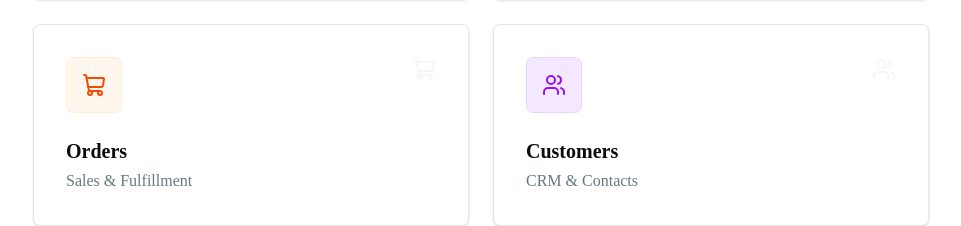
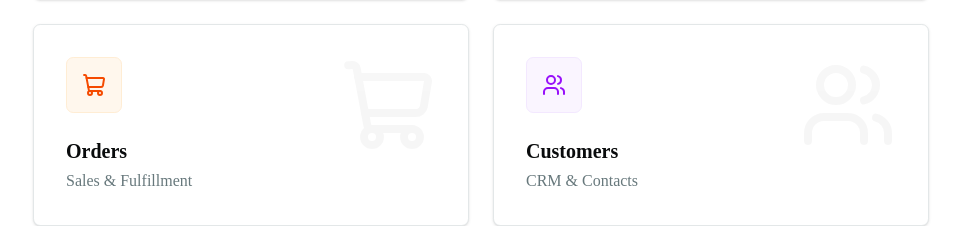
Before and after one commit to Melomakala/melo-erplite-nextjs, a Next.js app: page / in a window 1280 px wide. Shown: the part 418-644 px from the top of the page, without its empty margins (159-1120 px from the left). Built offline with nearby package versions, Linux system fonts and the light colour scheme.

Commit message:
fix const-modules

```diff
--- a/src/app/(main)/_components/nav-sidebar.tsx
+++ b/src/app/(main)/_components/nav-sidebar.tsx
@@ -4,43 +4,15 @@ import Link from "next/link"
 import { usePathname } from "next/navigation"
 import { cn } from "@/lib/utils"
 import {
-  LayoutDashboard,
-  ShoppingCart,
-  Users,
-  Package,
-  Settings,
   LogOut,
   ChevronLeft,
   ChevronRight,
   LayoutGrid,
-  Home
+
 } from "lucide-react"
 import { useState } from "react"
 import { ThemeToggle } from "@/components/theme-toggle"
-
-
-const navItems = [
-  {
-    title: "Dashboard",
-    href: "/dashboard",
-    icon: LayoutDashboard,
-  },
-  {
-    title: "Orders",
-    href: "/orders",
-    icon: ShoppingCart,
-  },
-  {
-    title: "Customers",
-    href: "/customers",
-    icon: Users,
-  },
-  {
-    title: "Products",
-    href: "/products",
-    icon: Package,
-  },
-]
+import { navItems } from "@/constants/modules"
 
 export function NavSidebar() {
   const pathname = usePathname()
--- a/src/app/page.tsx
+++ b/src/app/page.tsx
@@ -1,52 +1,17 @@
 import Link from "next/link";
 import { Button } from "@/components/ui/button";
 import {
-  LayoutDashboard,
-  Package,
-  ShoppingCart,
-  Users,
-  Settings,
   ShieldCheck,
   Clock,
-  LogOut
+  LogOut,
+  Settings,
 } from "lucide-react";
 import { ThemeToggle } from "@/components/theme-toggle";
-
+import { modules } from "@/constants/modules";
 
 export default function Home() {
   const currentHour = new Date().getHours();
   const greeting = currentHour < 12 ? "Good Morning" : currentHour < 18 ? "Good Afternoon" : "Good Evening";
-
-  const modules = [
-    {
-      title: "Dashboard",
-      description: "Overview & Analytics",
-      icon: <LayoutDashboard className="w-6 h-6" />,
-      href: "/dashboard",
-      color: "bg-blue-50 text-blue-600 border-blue-100",
-    },
-    {
-      title: "Products",
-      description: "Inventory Management",
-      icon: <Package className="w-6 h-6" />,
-      href: "/products",
-      color: "bg-emerald-50 text-emerald-600 border-emerald-100",
-    },
-    {
-      title: "Orders",
-      description: "Sales & Fulfillment",
-      icon: <ShoppingCart className="w-6 h-6" />,
-      href: "/orders",
-      color: "bg-orange-50 text-orange-600 border-orange-100",
-    },
-    {
-      title: "Customers",
-      description: "CRM & Contacts",
-      icon: <Users className="w-6 h-6" />,
-      href: "/customers",
-      color: "bg-purple-100 dark:bg-purple-900/30 text-purple-600 dark:text-purple-400 border-purple-200 dark:border-purple-800",
-    },
-  ];
 
   return (
     <div className="flex flex-col items-center justify-center min-h-screen bg-background p-6 font-sans">
@@ -87,22 +52,25 @@ export default function Home() {
 
         {/* Module Grid */}
         <div className="grid grid-cols-1 sm:grid-cols-2 gap-6 transition-all duration-500">
-          {modules.map((module) => (
+          {modules.map((module) => {
+            const Icon = module.icon;
+            return (
               <Link key={module.title} href={module.href}>
                 <div className="group relative bg-card p-8 rounded-lg border border-border shadow-sm hover:shadow-xl hover:border-accent transition-all duration-300 overflow-hidden cursor-pointer">
                   <div className="relative z-10">
                     <div className={`w-14 h-14 rounded-lg ${module.color} border flex items-center justify-center mb-6 group-hover:scale-110 transition-transform`}>
-                    {module.icon}
+                      <Icon className="w-6 h-6" />
                     </div>
                     <h3 className="text-xl font-bold text-foreground mb-1">{module.title}</h3>
                     <p className="text-muted-foreground">{module.description}</p>
                   </div>
                   <div className="absolute top-0 right-0 p-8 opacity-[0.03] group-hover:opacity-[0.07] transition-opacity">
-                  {module.icon}
+                    <Icon className="w-24 h-24" />
                   </div>
                 </div>
               </Link>
-          ))}
+            );
+          })}
         </div>
 
         {/* Action Bar */}
--- /dev/null
+++ b/src/constants/modules.tsx
@@ -0,0 +1,50 @@
+import {
+  LayoutDashboard,
+  Package,
+  ShoppingCart,
+  Users,
+  type LucideIcon,
+} from "lucide-react";
+
+export interface ModuleItem {
+  title: string;
+  description: string;
+  href: string;
+  icon: LucideIcon;
+  color: string;
+}
+
+export type NavItem = ModuleItem;
+
+export const modules: ModuleItem[] = [
+  {
+    title: "Dashboard",
+    description: "Overview & Analytics",
+    href: "/dashboard",
+    icon: LayoutDashboard,
+    color: "bg-blue-50 dark:bg-blue-950/40 text-blue-600 dark:text-blue-400 border-blue-100 dark:border-blue-900/50",
+  },
+  {
+    title: "Products",
+    description: "Inventory Management",
+    href: "/products",
+    icon: Package,
+    color: "bg-emerald-50 dark:bg-emerald-950/40 text-emerald-600 dark:text-emerald-400 border-emerald-100 dark:border-emerald-900/50",
+  },
+  {
+    title: "Orders",
+    description: "Sales & Fulfillment",
+    href: "/orders",
+    icon: ShoppingCart,
+    color: "bg-orange-50 dark:bg-orange-950/40 text-orange-600 dark:text-orange-400 border-orange-100 dark:border-orange-900/50",
+  },
+  {
+    title: "Customers",
+    description: "CRM & Contacts",
+    href: "/customers",
+    icon: Users,
+    color: "bg-purple-50 dark:bg-purple-950/40 text-purple-600 dark:text-purple-400 border-purple-100 dark:border-purple-900/50",
+  },
+];
+
+export const navItems: NavItem[] = modules;
```
Lines whose indentation alone changed are shown as unchanged.
